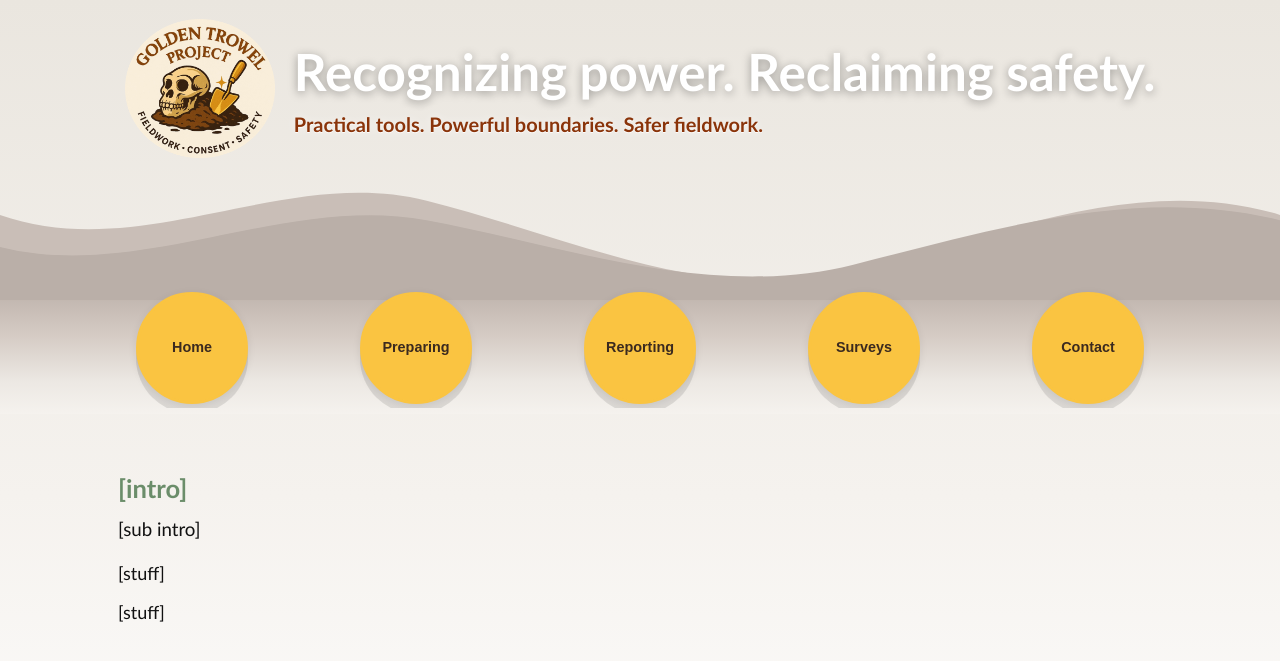
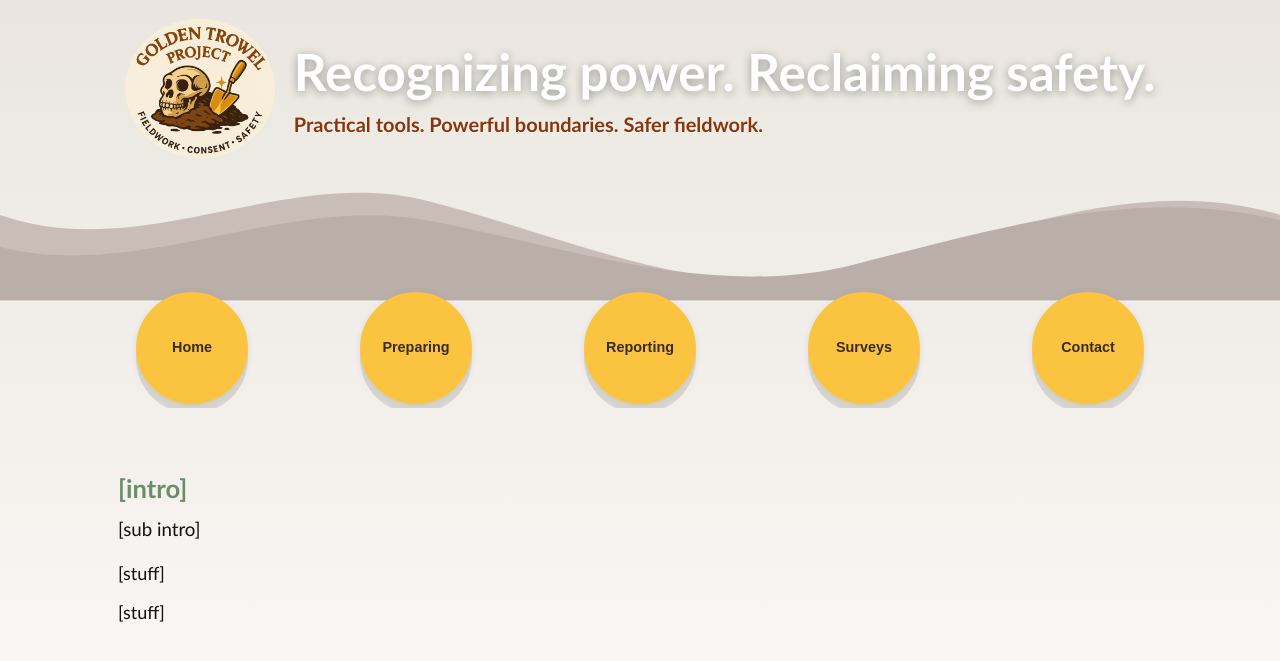
Before and after one commit to AnthroSafetyWarrior/GoldenTrowelProject, a Jekyll site: the page built from _pages/contact.html, in a window 1280 px wide. Shown: the top 661 px of the page. Built offline with Jekyll 4.4.1, drawn with Linux system fonts in a browser that asks for light colours.

Commit message:
updating name

```diff
--- a/_layouts/default.html
+++ b/_layouts/default.html
@@ -92,9 +92,10 @@
  background: linear-gradient(
     to bottom,
     var(--band-grad-top) 0%,
-    #d5cbc4 40%,
+    var(--band-grad-middle) 40%,
+    #d5cbc4 60%,
     #ece8e3 75%,
-    #f5f2ee 100%                               /* matches page bg */
+    #eae6dfff 100%                               /* matches page bg */
   );
     }
 
```
Also changed, not shown: other parts of _layouts/default.html (+1 -1 lines).
